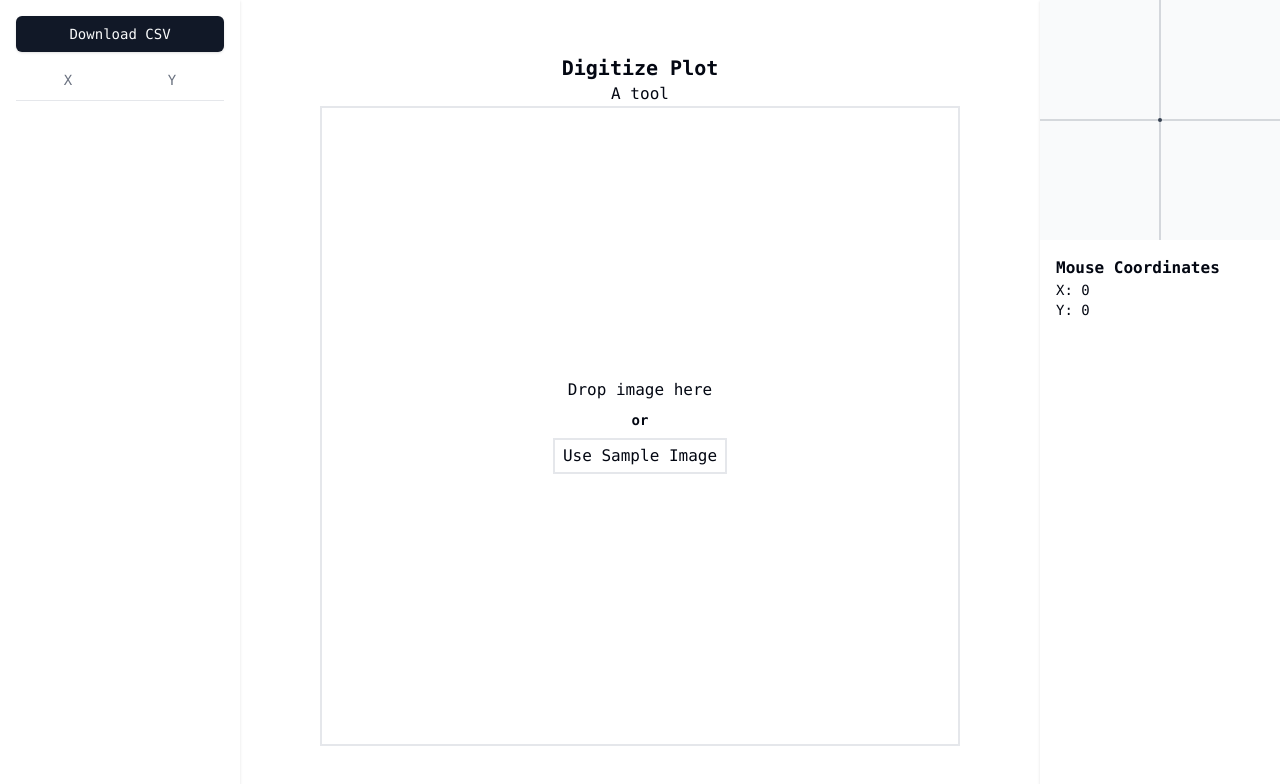
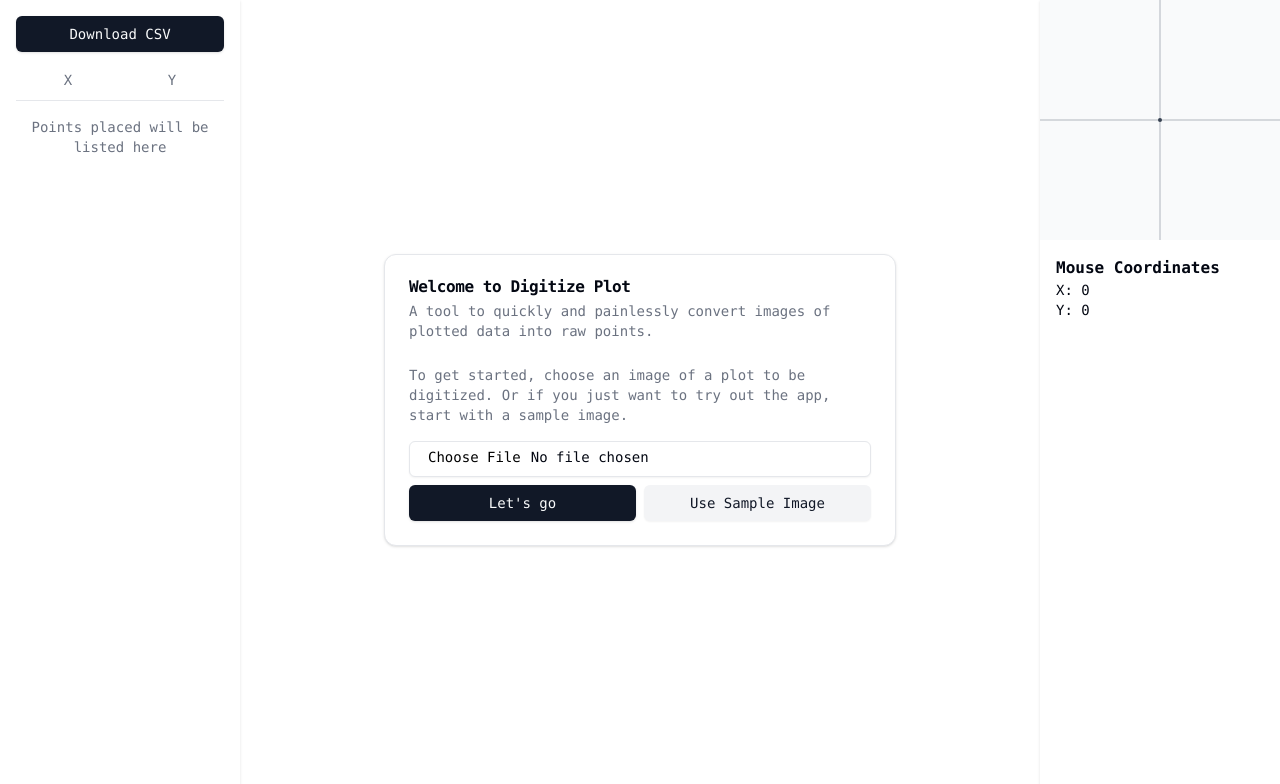
Before and after one commit to riley-paul/digitize-plot, a React (Vite) app: page / in a window 1280 px wide. Shown: the top 784 px of the page. Built offline with nearby package versions, Linux system fonts and the light colour scheme; a web font is replaced by a local one.

Commit message:
update dropzone styling with shadcn

```diff
--- a/package.json
+++ b/package.json
@@ -11,6 +11,7 @@
   },
   "dependencies": {
     "@radix-ui/react-icons": "^1.3.0",
+    "@radix-ui/react-label": "^2.0.2",
     "@radix-ui/react-slot": "^1.0.2",
     "@types/uuid": "^9.0.2",
     "class-variance-authority": "^0.7.0",
--- a/src/components/DataTable.tsx
+++ b/src/components/DataTable.tsx
@@ -23,6 +23,7 @@
 
   return (
     <Table className="mt-2">
+      {points.length === 0 && <TableCaption>Points placed will be listed here</TableCaption>}
       <TableHeader>
         <TableRow>
           <TableHead className="text-center w-1/2">X</TableHead>
--- a/src/components/Dropzone.tsx
+++ b/src/components/Dropzone.tsx
@@ -1,5 +1,17 @@
 import React, { Dispatch, useCallback } from "react";
 import { useDropzone } from "react-dropzone";
+
+import {
+  Card,
+  CardContent,
+  CardDescription,
+  CardFooter,
+  CardHeader,
+  CardTitle,
+} from "@/components/ui/card";
+import { Input } from "./ui/input";
+import { Label } from "./ui/label";
+import { Button } from "./ui/button";
 
 export type Props = {
   setImage: Dispatch<HTMLImageElement | undefined>;
@@ -32,32 +44,35 @@
     [setImage]
   );
 
-  const { getRootProps, getInputProps, isDragActive } = useDropzone({
-    accept: { "image/*": [] },
-    onDrop,
-  });
 
   return (
     <div className="w-full h-full flex flex-col items-center justify-center">
-      <h1 className="font-bold text-xl">Digitize Plot</h1>
-      <p>A tool </p>
-      <div className="bg-white border-2 w-4/5 h-4/5 flex items-center justify-center" {...getRootProps()}>
-        <input {...getInputProps()} />
-        {isDragActive ? (
-          <p>Drop the files here ...</p>
-        ) : (
-          <div className="flex flex-col items-center gap-2">
-            Drop image here
-            <div className="text-sm font-bold">or</div>
-            <button
-              className="py-1 px-2 border-2 flex items-center justify-center"
-              onClick={useSample}
-            >
-              Use Sample Image
-            </button>
-          </div>
-        )}
-      </div>
+      <Card className="max-w-lg">
+        <CardHeader>
+          <CardTitle>Welcome to Digitize Plot</CardTitle>
+          <CardDescription>
+            A tool to quickly and painlessly convert images of plotted data into
+            raw points.
+          </CardDescription>
+        </CardHeader>
+        <CardContent className="flex gap-2 flex-col">
+          <CardDescription>
+            To get started, choose an image of a plot to be digitized. Or if you
+            just want to try out the app, start with a sample image.
+          </CardDescription>
+          <form action="" className="mt-2 grid gap-2">
+            <Input
+              type="file"
+              accept="image/*"
+              placeholder="Select plot image to digitized"
+            />
+            <div className="flex gap-2">
+              <Button className="w-full">Let's go</Button>
+              <Button variant="secondary" className="w-full">Use Sample Image</Button>
+            </div>
+          </form>
+        </CardContent>
+      </Card>
     </div>
   );
 }
--- /dev/null
+++ b/src/components/ui/card.tsx
@@ -0,0 +1,76 @@
+import * as React from "react"
+
+import { cn } from "@/lib/utils"
+
+const Card = React.forwardRef<
+  HTMLDivElement,
+  React.HTMLAttributes<HTMLDivElement>
+>(({ className, ...props }, ref) => (
+  <div
+    ref={ref}
+    className={cn(
+      "rounded-xl border bg-card text-card-foreground shadow",
+      className
+    )}
+    {...props}
+  />
+))
+Card.displayName = "Card"
+
+const CardHeader = React.forwardRef<
+  HTMLDivElement,
+  React.HTMLAttributes<HTMLDivElement>
+>(({ className, ...props }, ref) => (
+  <div
+    ref={ref}
+    className={cn("flex flex-col space-y-1.5 p-6", className)}
+    {...props}
+  />
+))
+CardHeader.displayName = "CardHeader"
+
+const CardTitle = React.forwardRef<
+  HTMLParagraphElement,
+  React.HTMLAttributes<HTMLHeadingElement>
+>(({ className, ...props }, ref) => (
+  <h3
+    ref={ref}
+    className={cn("font-semibold leading-none tracking-tight", className)}
+    {...props}
+  />
+))
+CardTitle.displayName = "CardTitle"
+
+const CardDescription = React.forwardRef<
+  HTMLParagraphElement,
+  React.HTMLAttributes<HTMLParagraphElement>
+>(({ className, ...props }, ref) => (
+  <p
+    ref={ref}
+    className={cn("text-sm text-muted-foreground", className)}
+    {...props}
+  />
+))
+CardDescription.displayName = "CardDescription"
+
+const CardContent = React.forwardRef<
+  HTMLDivElement,
+  React.HTMLAttributes<HTMLDivElement>
+>(({ className, ...props }, ref) => (
+  <div ref={ref} className={cn("p-6 pt-0", className)} {...props} />
+))
+CardContent.displayName = "CardContent"
+
+const CardFooter = React.forwardRef<
+  HTMLDivElement,
+  React.HTMLAttributes<HTMLDivElement>
+>(({ className, ...props }, ref) => (
+  <div
+    ref={ref}
+    className={cn(" flex items-center p-6 pt-0", className)}
+    {...props}
+  />
+))
+CardFooter.displayName = "CardFooter"
+
+export { Card, CardHeader, CardFooter, CardTitle, CardDescription, CardContent }
--- /dev/null
+++ b/src/components/ui/input.tsx
@@ -0,0 +1,25 @@
+import * as React from "react"
+
+import { cn } from "@/lib/utils"
+
+export interface InputProps
+  extends React.InputHTMLAttributes<HTMLInputElement> {}
+
+const Input = React.forwardRef<HTMLInputElement, InputProps>(
+  ({ className, type, ...props }, ref) => {
+    return (
+      <input
+        type={type}
+        className={cn(
+          "flex h-9 w-full rounded-md border border-input bg-background px-3 py-1 text-sm shadow-sm transition-colors file:border-0 file:bg-transparent file:text-sm file:font-medium placeholder:text-muted-foreground focus-visible:outline-none focus-visible:ring-1 focus-visible:ring-ring disabled:cursor-not-allowed disabled:opacity-50",
+          className
+        )}
+        ref={ref}
+        {...props}
+      />
+    )
+  }
+)
+Input.displayName = "Input"
+
+export { Input }
--- /dev/null
+++ b/src/components/ui/label.tsx
@@ -0,0 +1,24 @@
+import * as React from "react"
+import * as LabelPrimitive from "@radix-ui/react-label"
+import { cva, type VariantProps } from "class-variance-authority"
+
+import { cn } from "@/lib/utils"
+
+const labelVariants = cva(
+  "text-sm font-medium leading-none peer-disabled:cursor-not-allowed peer-disabled:opacity-70"
+)
+
+const Label = React.forwardRef<
+  React.ElementRef<typeof LabelPrimitive.Root>,
+  React.ComponentPropsWithoutRef<typeof LabelPrimitive.Root> &
+    VariantProps<typeof labelVariants>
+>(({ className, ...props }, ref) => (
+  <LabelPrimitive.Root
+    ref={ref}
+    className={cn(labelVariants(), className)}
+    {...props}
+  />
+))
+Label.displayName = LabelPrimitive.Root.displayName
+
+export { Label }
```
Also changed, not shown: 1 other file (tests, documents, lock files or other folders).
